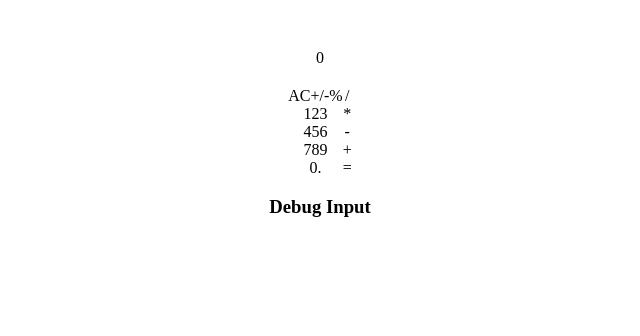
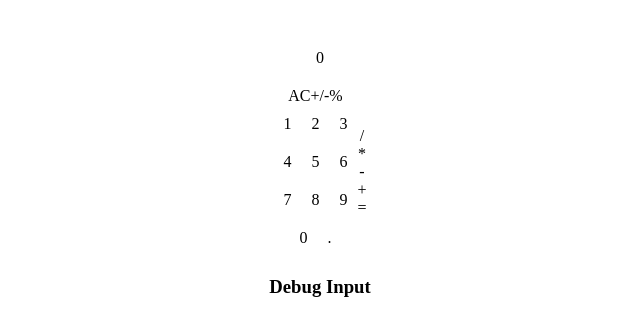
Before and after one commit to jffelix/React-Calculator, a React (Create React App) app in the folder client/: page / in a window 1280 px wide. Shown: the top 336 px of the page, without its empty margins (320-960 px from the left). Built offline with nearby package versions, Linux system fonts and the light colour scheme; no server answers; the HTML template or start-up script is replaced by a standard one.

Commit message:
Added padding for integers

```diff
--- a/client/src/components/Numbers/numbers.css
+++ b/client/src/components/Numbers/numbers.css
@@ -9,3 +9,7 @@
     flex-direction: row;
     justify-content: center;
 }
+
+.numOne, .numTwo, .numThree, .numFour, .numFive, .numSix, .numSeven, .numEight, .numNine, .numZero, .decimal {
+    padding: 10px;
+}
```
Also changed, not shown: 1 other file (tests, documents, lock files or other folders).
